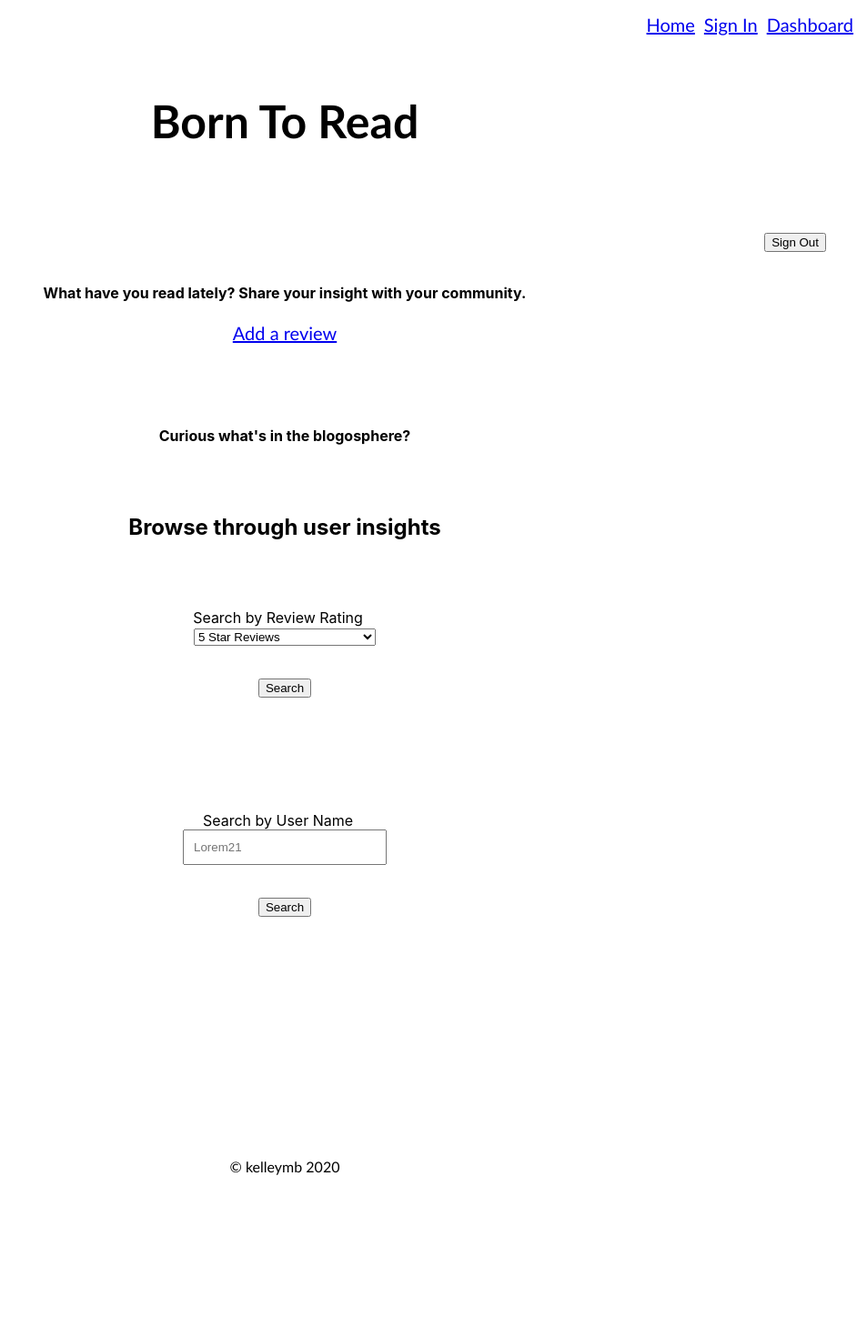
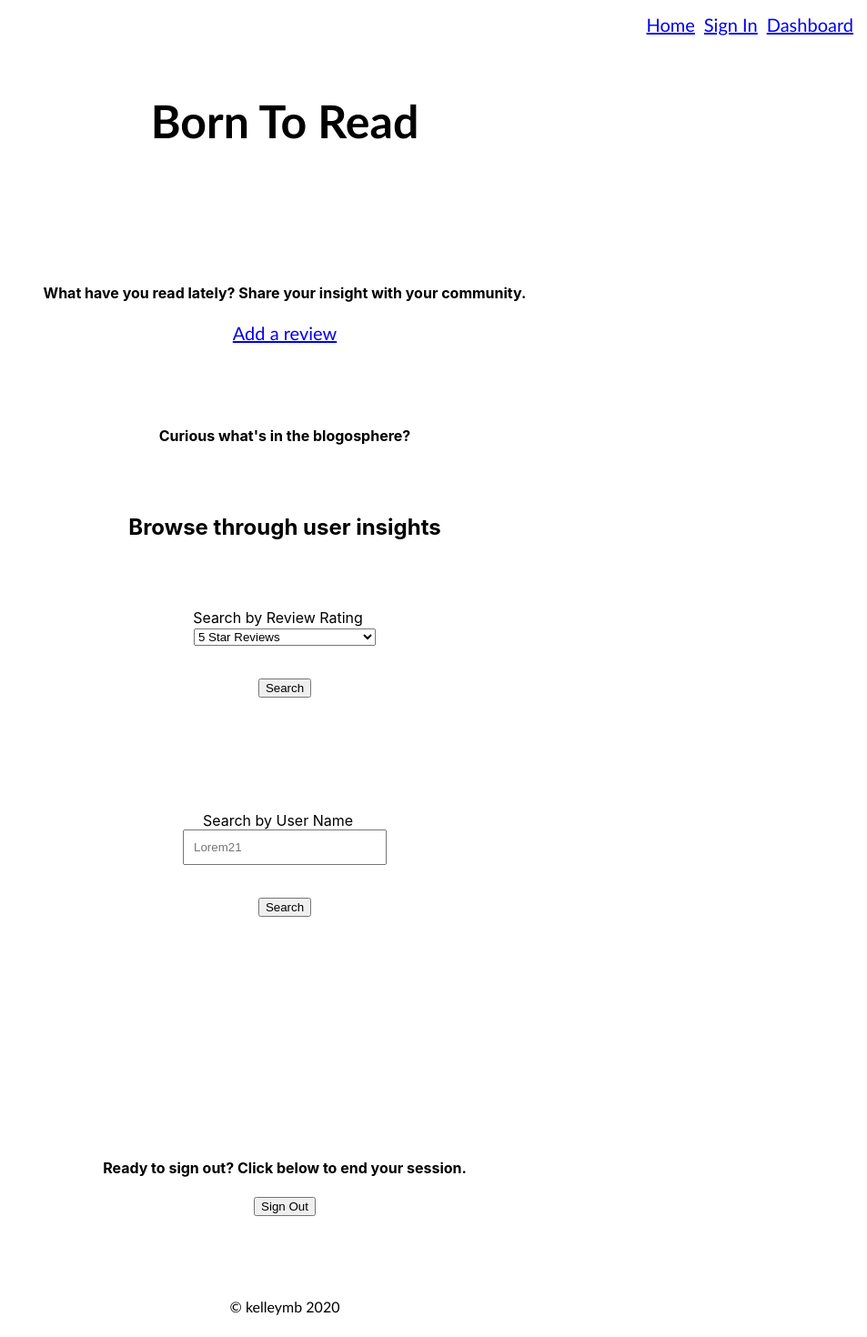
Before and after one commit to kelleymb/btr-client, a React (Create React App) app: page /dashboard in a window 1280 px wide. Shown: the top 1470 px of the page at 91% size, without its empty margins (327-1280 px from the left). Before the commit the page ends 1322 px from the top, so only its background shows below. Built offline with nearby package versions, Linux system fonts and the light colour scheme.

Commit message:
alerts added

```diff
--- a/src/Dashboard/Dashboard.css
+++ b/src/Dashboard/Dashboard.css
@@ -7,7 +7,7 @@ section {
 }
 
 .signout-button {
-    float: right;
+    float: center;
 }
 
 .signout-button:hover {
--- a/src/Dashboard/Dashboard.js
+++ b/src/Dashboard/Dashboard.js
@@ -22,6 +22,7 @@ class Dashboard extends Component {
                 return res.json().then(e => Promise.reject(e))
         })
         .then(() =>{
+            alert('You have successfully signed out of your session! Thank you for using Born To Read!')
             this.props.history.push('/')
         })
 
@@ -31,9 +32,6 @@ class Dashboard extends Component {
 
         return (
             <section className="dashboard">
-                <button className="signout-button" onClick={this.props.onClick || this.handleSignOut}>
-                    Sign Out
-                </button>
                 <section className="add-review">
                     <h4>What have you read lately? Share your insight with your community.</h4>
                     <ul>
@@ -44,6 +42,12 @@ class Dashboard extends Component {
                     <h4>Curious what's in the blogosphere?</h4>
                     <Reviews />
                 </section>
+                <section>
+                    <h4>Ready to sign out? Click below to end your session.</h4>
+                    <button className="signout-button" onClick={this.props.onClick || this.handleSignOut}>
+                        Sign Out
+                    </button>
+                </section>
             </section>
 
         )
--- a/src/SignIn/SignIn.js
+++ b/src/SignIn/SignIn.js
@@ -31,6 +31,7 @@ class SignIn extends Component {
             return res
         })
         .then(() => {
+            alert('Sign in successful! You are now being redirected to the Dashboard.')
             this.props.history.push('/dashboard')
         })
         .catch(error => {
```
